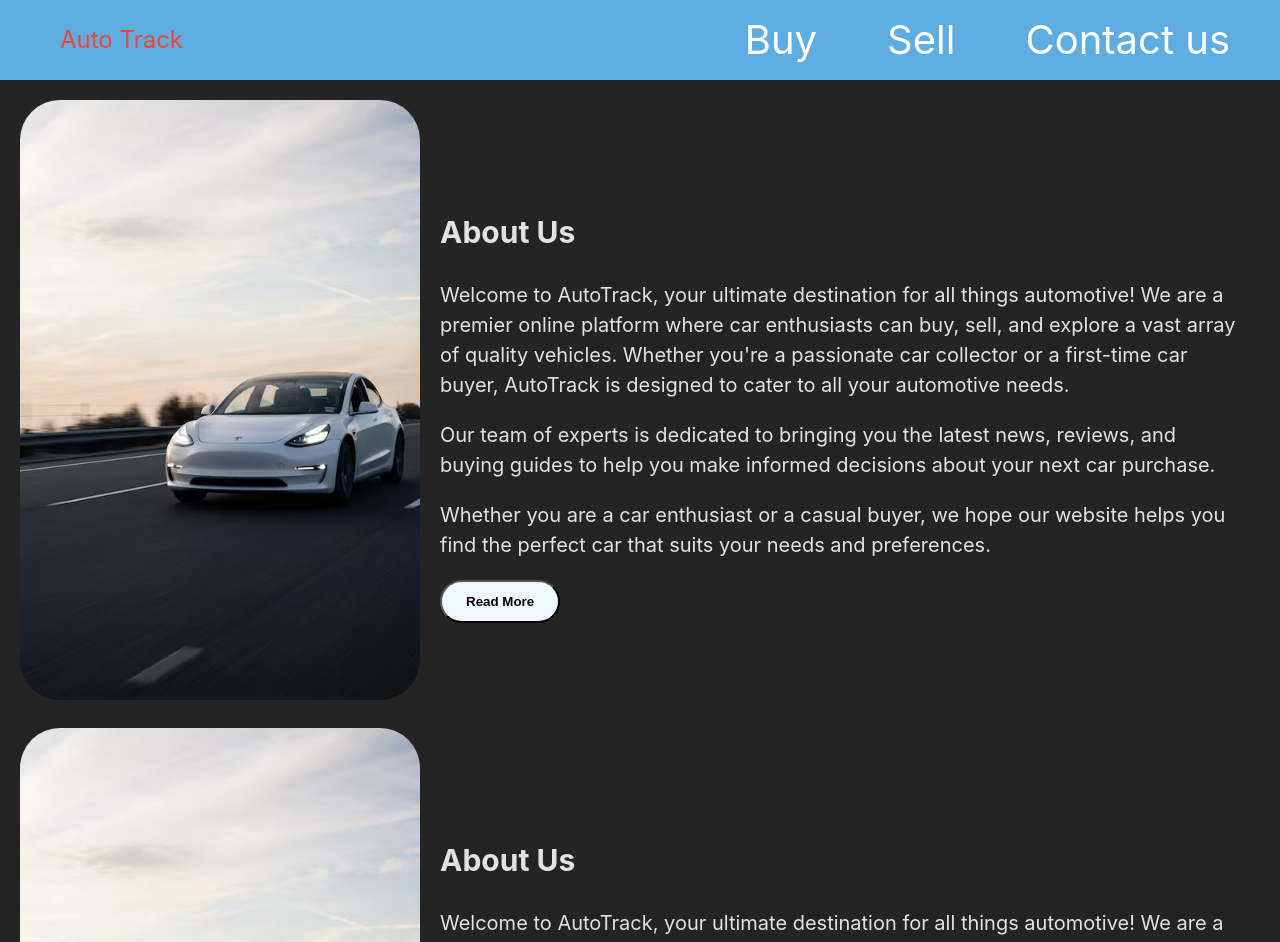
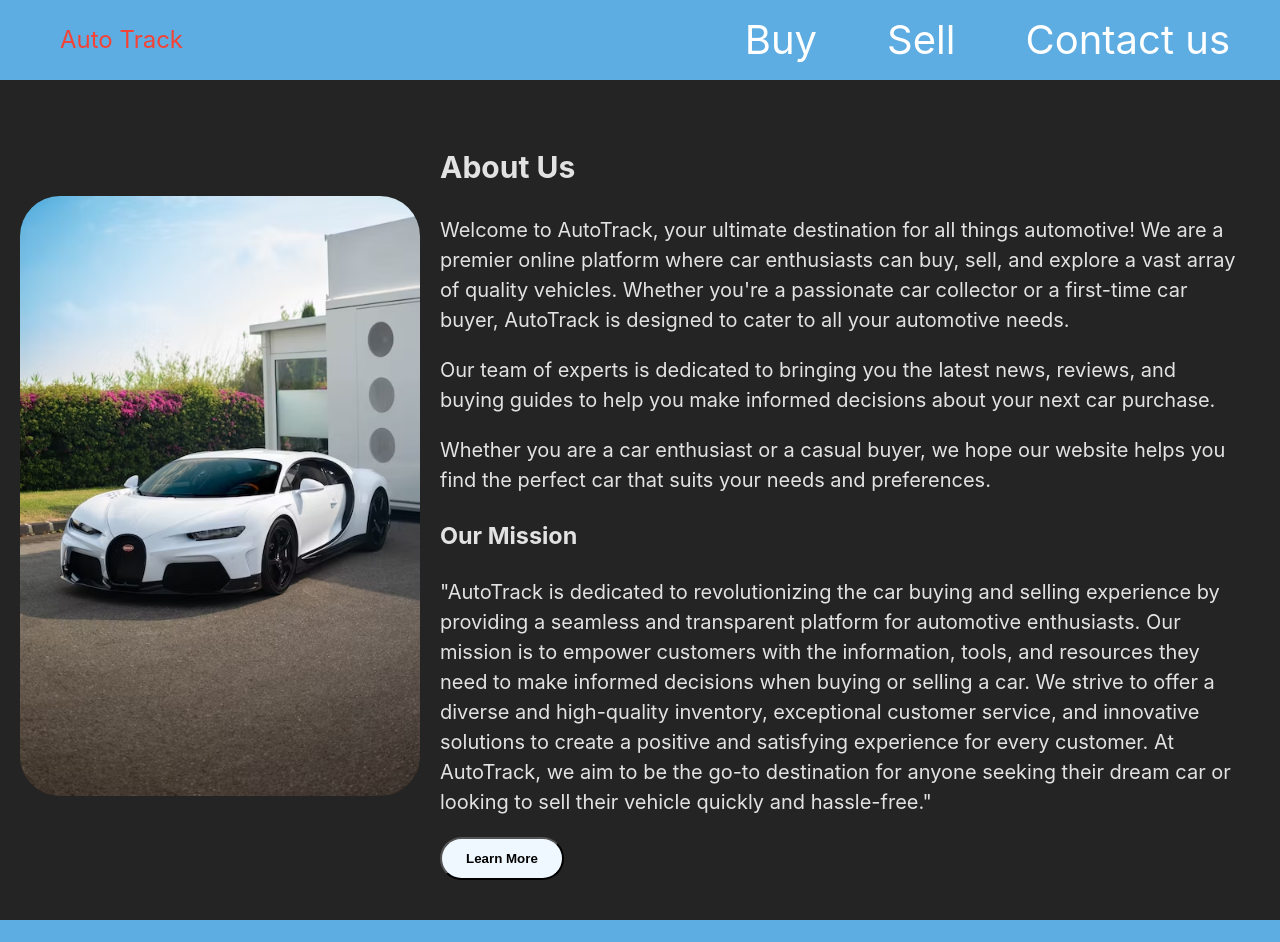
Before and after one commit to barondevke/AutoTrackFinal, a React (Vite) app: page /about-us in a window 1280 px wide. Shown: the top 942 px of the page. Built offline with nearby package versions, Linux system fonts and the light colour scheme.

Commit message:
add the changes

```diff
--- a/src/App.jsx
+++ b/src/App.jsx
@@ -9,6 +9,8 @@
 import CarPage from './Components/CarPage'
 import BuyPage from './Components/BuyPage'
 import AboutPage from "./Components/AboutPage"
+
+
 
 
 function App() {
@@ -41,14 +43,11 @@
     <>
     <NavBar/>
     <AboutPage />
+
       <Routes>
         <Route exact path ="/" element={<HomePage/>}/>
         <Route exact path ="/buy" element={<BuyPage/>}/>
-
         <Route exact path ="/sell" element={<SellPage/>}/>
-        <Route exact path="/about-us" element={<AboutPage />} />
-
-
       </Routes>
 
     <Footer/>
--- a/src/Components/AboutPage.jsx
+++ b/src/Components/AboutPage.jsx
@@ -1,6 +1,6 @@
 import React from 'react';
 import { Link } from 'react-router-dom'
-import carImage from './images/image.avif';
+import carImage from '/home/moringa/Documents/The-About/AutoTrackFinal/src/images/buga.avif'
 
 
 const AboutPage = () => {
@@ -10,6 +10,7 @@
         <img src= {carImage} alt="Car" className="car-image" />
       </div>
       <div className="about-us-content">
+
         <h2>About Us</h2>
         <p>
         Welcome to AutoTrack, your ultimate
@@ -29,8 +30,22 @@
             Whether you are a car enthusiast or a casual buyer, we hope our website
             helps you find the perfect car that suits your needs and preferences.
           </p>
-        <Link to="/buy-sell">
-          <button className='btnm'>Read More</button>
+          <h3>Our Mission</h3>
+          <p>
+          "AutoTrack is dedicated to revolutionizing the car buying and
+           selling experience by providing a seamless and transparent
+           platform for automotive enthusiasts. Our mission is to empower
+           customers with the information, tools, and resources they need
+           to make informed decisions when buying or selling a car. We strive
+           to offer a diverse and high-quality inventory, exceptional customer service,
+           and innovative solutions to create a positive and satisfying experience for
+           every customer. At AutoTrack, we aim to be the go-to destination for anyone
+            seeking their dream car or looking to sell their vehicle quickly and hassle-free."
+
+          </p>
+        <Link to="/guide">
+
+          <button className='btnm'>Learn More</button>
         </Link>
       </div>
     </div>
```
Also changed, not shown: src/images/buga.avif (added), src/images/image.avif (renamed from src/Components/images/image.avif).
